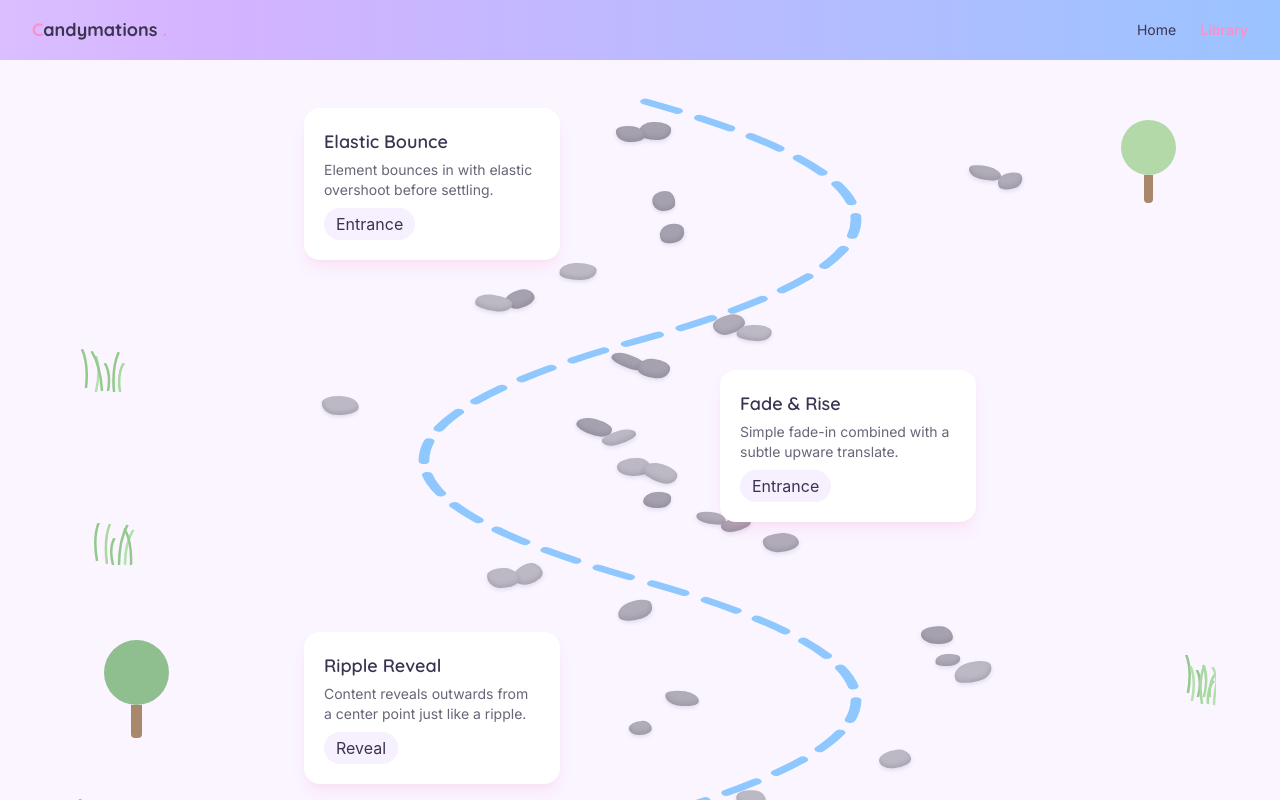
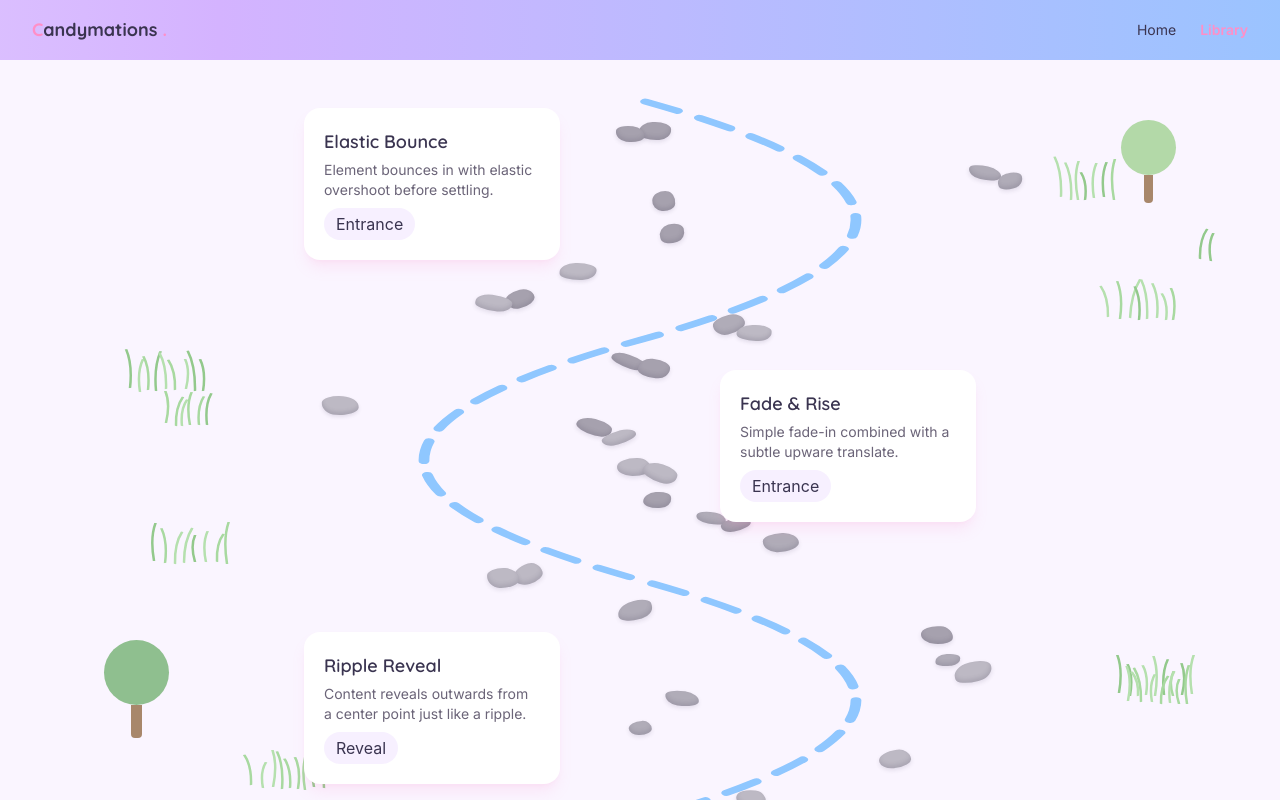
Before and after one commit to Krimzonn/Candymations, a React (Vite) app: page /library in a window 1280 px wide. Shown: the top 800 px of the page. Built offline with nearby package versions, Linux system fonts and the light colour scheme.

Commit message:
Fine tuned the Grass Scenery settings

```diff
--- a/src/components/library/GrassScenery.jsx
+++ b/src/components/library/GrassScenery.jsx
@@ -28,19 +28,17 @@ function GrassCluster({ top, left, seed }) {
   };
 
   const colors = ["#A8D9A0", "#93C98C", "#B5E0AE"];
-  const blades = Array.from({ length: 4 + Math.floor(rand() * 3) }, () => ({
+  const blades = Array.from({ length: 6 + Math.floor(rand() * 4) }, () => ({
     height: 24 + rand() * 18,
     rotate: rand() * 30 - 15,
     color: colors[Math.floor(rand() * colors.length)],
+    spacing: -4 + rand() * 3,
   }));
 
   return (
-    <div
-      className="absolute flex items-end gap-[-2px]"
-      style={{ top, left: `${left}%` }}
-    >
+    <div className="absolute flex items-end" style={{ top, left: `${left}%` }}>
       {blades.map((blade, i) => (
-        <div key={i} style={{ margin: i === 0 ? 0 : -4 }}>
+        <div key={i} style={{ margin: i === 0 ? 0 : blade.spacing }}>
           <GrassBlade {...blade} />
         </div>
       ))}
@@ -56,12 +54,12 @@ function GrassScenery({ count, spacing }) {
     return seed / 233280;
   };
 
-  const clusterCount = Math.floor(totalHeight / 180);
+  const clusterCount = Math.floor(totalHeight / 90);
   const clusters = Array.from({ length: clusterCount }, (_, i) => {
     const onLeft = rand() > 0.5;
     return {
       top: 40 + rand() * (totalHeight - 80),
-      left: onLeft ? rand() * 6 : 94 + rand() * 6,
+      left: onLeft ? 2 + rand() * 14 : 84 + rand() * 14,
       seed: Math.floor(rand() * 10000),
     };
   });
```
